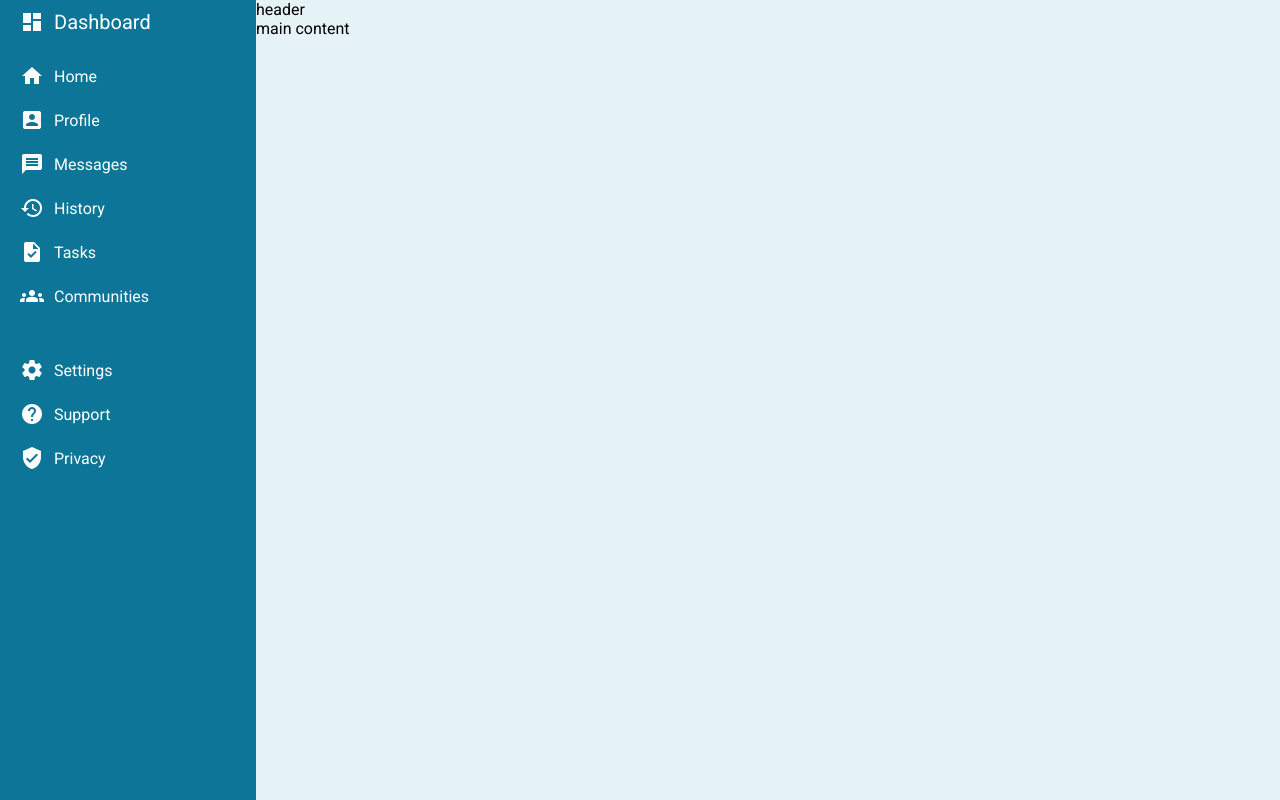
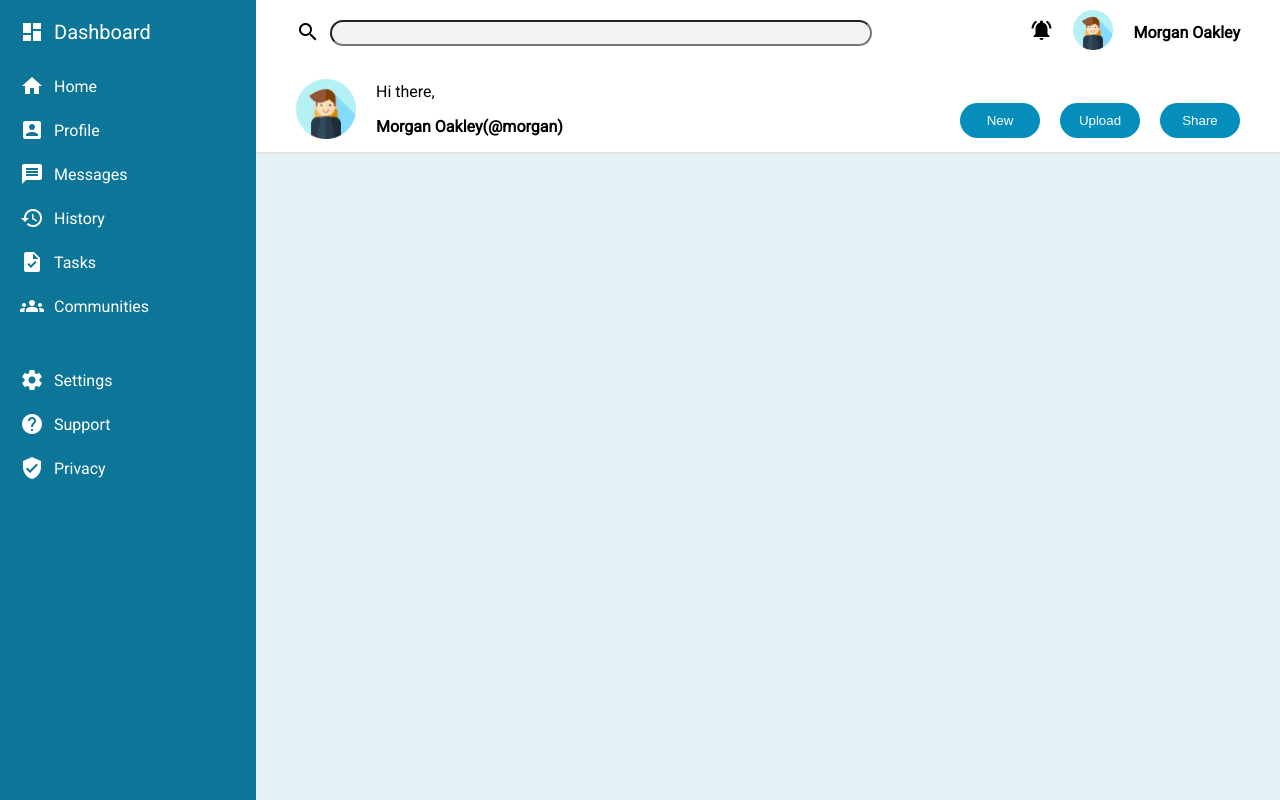
Before and after one commit to gaba-bouliva/dashboard, a plain HTML site: page index.html in a window 1280 px wide. Drawn offline with Linux system fonts and the light colour scheme.

Commit message:
Write HTML elements for main content and style it

```diff
--- a/index.css
+++ b/index.css
@@ -4,6 +4,7 @@ body{
   background-color: rgb(229, 242, 246);
   padding: 0px;
   margin: 0px;
+  width: 100%;
   font-family: 'roboto';
 }
 
@@ -39,13 +40,14 @@ body{
 
 .sidebar{
   min-width: 20%;
+
   height: 100%;
   background-color: rgb(13, 117, 151);
   height: 100vh;
 }
 .logo{
   display: flex;
-  margin-top: 10px;
+  margin-top: 20px;
   margin-bottom: 20px;
 }
 div#link > a{
@@ -53,3 +55,90 @@ div#link > a{
   color: #fff;
   font-family: "Roboto";
 }
+div.main{
+  width: 100%;
+}
+div.header > div.left-content{
+
+}
+div.header{
+  background-color: #fff;
+  display: flex;
+  box-shadow: 1px 2px rgb(229, 226, 226);
+  min-width: 600px;
+}
+div.header>div.left-content{
+  margin-left: 40px;
+  margin-top: 20px;
+margin-right: 10px;
+}
+
+#user-avatar{
+ height: 60px;
+ margin-right: 20px;
+}
+
+#sm-user-avatar{
+ height: 40px;
+ margin-right: 10px;
+}
+
+
+div.user-info, div.right-user-info{
+  display: flex;
+  align-items: center;
+  margin-top: 20px;
+}
+div.right-user-info{
+display: flex;
+justify-content: end;
+margin-top: 10px;
+}
+div.search-bar{
+ display: flex;
+ width: 45vw;
+}
+div.search-bar>i.search-bar{
+  margin-right: 10px;
+
+}
+div.search-bar>#search{
+  width: 100%;
+  height: 20px;
+  border-radius: 15px;
+  background-color: rgb(245, 242, 242);
+  padding-left: 10px;
+
+}
+div.header>div.right-content{
+  /* display: flex; */
+  width: 100%;
+}
+div.right-user-info>div>i.md-bell{
+  margin-right: 20px;
+
+}
+span.user-name{
+  margin-right: 40px;
+  margin-left: 10px;
+}
+
+div.user-actions{
+  display: flex;
+  height: 100%;
+  justify-content: end;
+  align-items: center;
+  margin-right: 40px;
+}
+
+div.user-actions>button{
+  height: 35px;
+  width: 80px;
+  background-color: rgb(5, 142, 188);
+  color: #fff;
+  border: 0px;
+  border-radius: 20px;
+  margin-bottom: 20px;
+  margin-left: 20px;
+  cursor: pointer;
+}
--- a/index.html
+++ b/index.html
@@ -28,10 +28,29 @@
       </div>
       <div class="main">
           <div class="header">
-            header
+            <div class="left-content">
+              <div class="search-bar"><i class="material-icons search-bar">search</i><input type="text" name="search" id="search"></div>
+              <div class="user-info">
+                <img id="user-avatar" src="./images/female-user.png" alt="...">
+                <div class="info-text">
+                  <p>Hi there,</p>
+                  <p><b>Morgan Oakley(@morgan)</b> </p>
+                </div>
+              </div>
+            </div>
+            <div class="right-content" >
+              <div class="right-user-info">
+                <div><i class="material-icons md-bell">notifications_active</i></div>
+                <div> <img id="sm-user-avatar" src="./images/female-user.png" alt="..."></div>
+                <span class="user-name"> <b>Morgan Oakley</b></span>
+              </div>
+              <div class="user-actions">
+                <button class="usr-action-btn">New</button><button class="usr-action-btn">Upload</button><button class="usr-action-btn">Share</button>
+              </div>
+            </div>
           </div>
           <div class="main-content">
-            main content
+
           </div>
       </div>
    </div>
```
Also changed, not shown: images/female-user.png (added), images/user-avatar.jpg (added), images/user.png (added).
